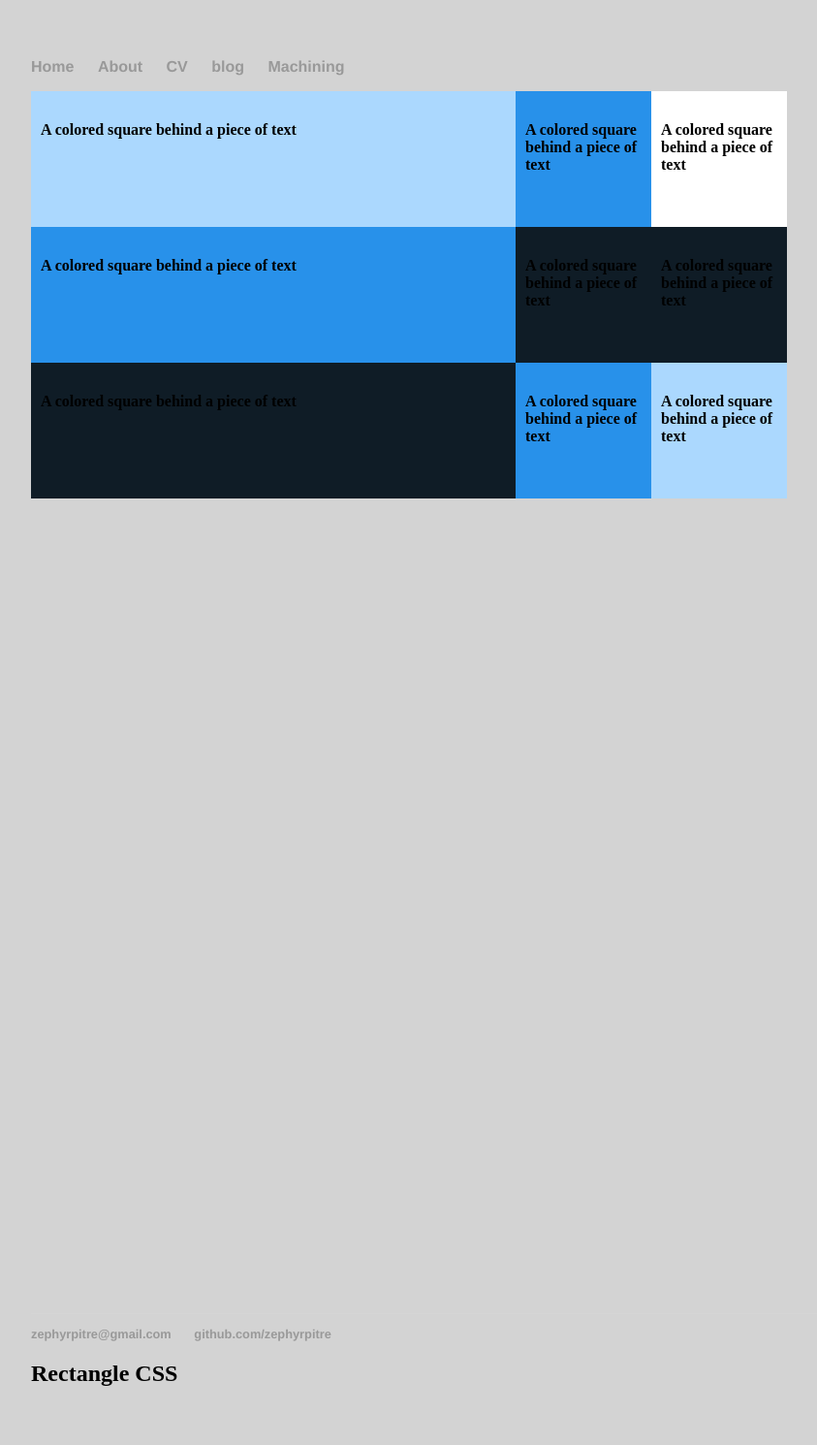
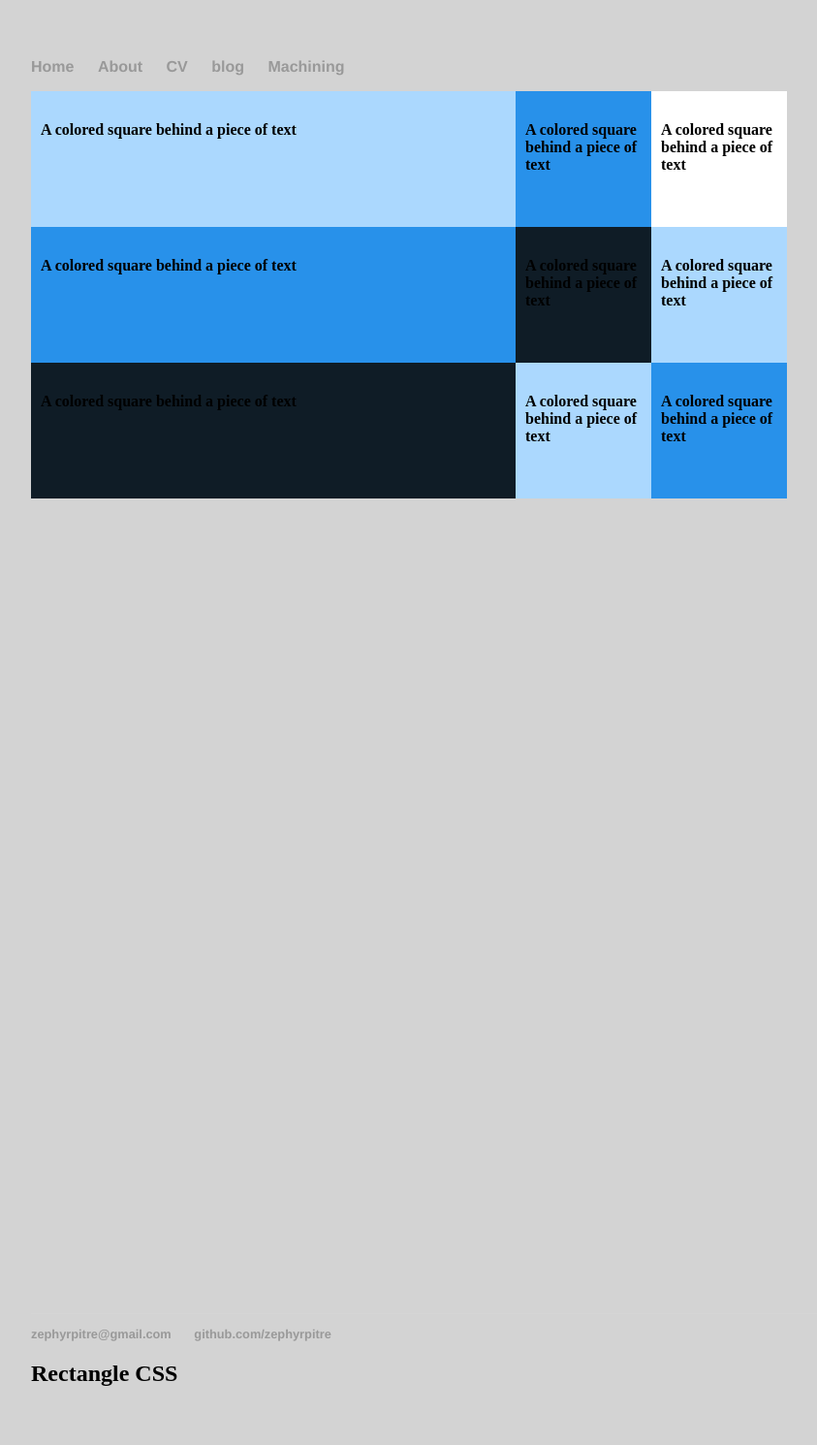
Before and after one commit to ZephyrPitre/ZephyrPitre.github.io, a Jekyll site: the page built from index.html, in a window 1280 px wide. Shown: the whole page at 97% size, without its empty margins (160-1003 px from the left). Built offline with Jekyll 4.4.1, drawn with Linux system fonts in a browser that asks for light colours.

Commit message:
Update index.html

```diff
--- a/index.html
+++ b/index.html
@@ -66,7 +66,7 @@ title: Zephyr Pitre
     border-color:black;
     width: 120px;
     height: 120px;
-		Background:#2891EA; <!--bright blue-->
+		Background:#ABD8FE; <!--light blue-->
     color: #FFFFFF;
     padding:10px;
 }
@@ -88,7 +88,7 @@ title: Zephyr Pitre
     border-color:black;
     width: 120px;
     height: 120px;
-		Background:#0F1C26; <!--dark grey-->
+		Background:#ABD8FE; <!--light blue-->
     color: black;
     padding:10px;
 }
@@ -99,7 +99,7 @@ title: Zephyr Pitre
     border-color:black;
     width: 120px;
     height: 120px;
-		Background:#ABD8FE; <!--light blue-->
+		Background:#2891EA; <!--bright blue-->
     color: #FFFFFF;
     padding:10px;
 }
```
